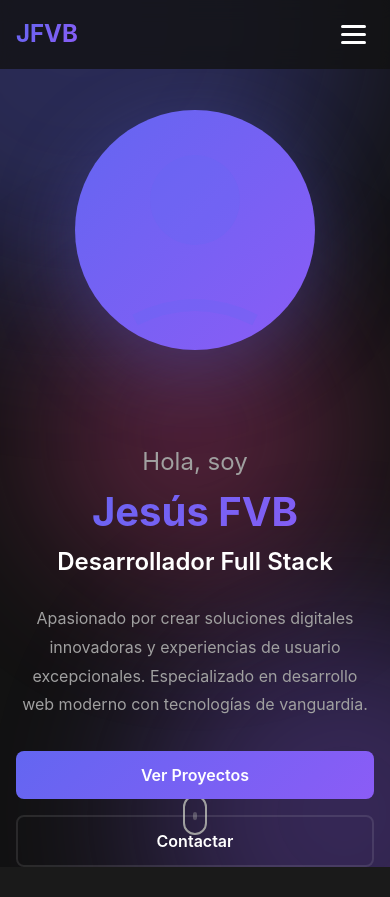
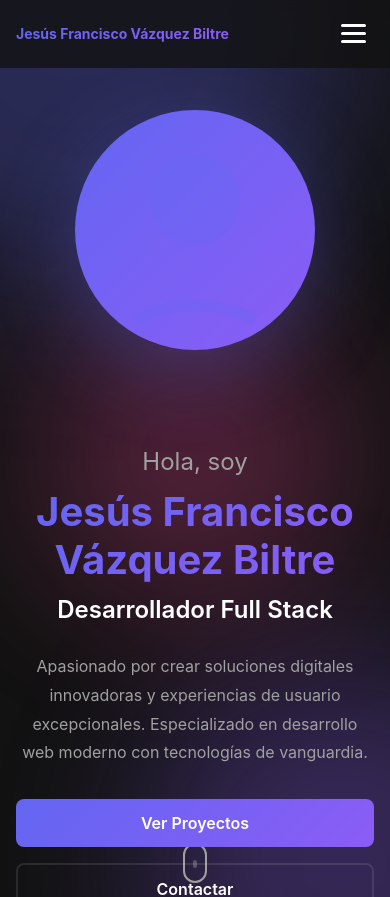
Before and after one commit to jesusfvb/portfolio, a React (Vite) app: page / in a window 390 px wide. Shown: the top 897 px of the page. Built offline with nearby package versions, Linux system fonts and the light colour scheme.

Commit message:
fix(branding): Update name references in the application to full name "Jesús Francisco Vázquez Biltre" and adjust logo styles for better responsiveness

```diff
--- a/src/App.tsx
+++ b/src/App.tsx
@@ -19,7 +19,7 @@ function App() {
       </main>
       <footer className="footer">
         <div className="container">
-          <p>&copy; {new Date().getFullYear()} Jesús FVB. Todos los derechos reservados.</p>
+          <p>&copy; {new Date().getFullYear()} Jesús Francisco Vázquez Biltre. Todos los derechos reservados.</p>
         </div>
       </footer>
     </div>
--- a/src/presentation/components/layout/Header.css
+++ b/src/presentation/components/layout/Header.css
@@ -24,7 +24,7 @@
 }
 
 .logo {
-  font-size: 1.5rem;
+  font-size: 1rem;
   font-weight: 700;
   background: linear-gradient(135deg, var(--primary-color), var(--secondary-color));
   -webkit-background-clip: text;
@@ -32,10 +32,17 @@
   background-clip: text;
   cursor: pointer;
   transition: transform 0.3s ease;
+  white-space: nowrap;
 }
 
 .logo:hover {
-  transform: scale(1.05);
+  transform: scale(1.02);
+}
+
+@media (max-width: 768px) {
+  .logo {
+    font-size: 0.875rem;
+  }
 }
 
 .nav {
--- a/src/presentation/components/layout/Header.tsx
+++ b/src/presentation/components/layout/Header.tsx
@@ -27,7 +27,7 @@ const Header = () => {
       <div className="container">
         <div className="header-content">
           <div className="logo" onClick={() => scrollToSection('hero')}>
-            <span>JFVB</span>
+            <span>Jesús Francisco Vázquez Biltre</span>
           </div>
           <nav className={`nav ${isMobileMenuOpen ? 'open' : ''}`}>
             <a href="#hero" onClick={(e) => { e.preventDefault(); scrollToSection('hero'); }}>Inicio</a>
--- a/src/presentation/components/sections/Hero.tsx
+++ b/src/presentation/components/sections/Hero.tsx
@@ -20,7 +20,7 @@ const Hero = () => {
           <div className="hero-text">
             <h1 className="hero-title">
               <span className="greeting">Hola, soy</span>
-              <span className="name">Jesús FVB</span>
+              <span className="name">Jesús Francisco Vázquez Biltre</span>
               <span className="role">Desarrollador Full Stack</span>
             </h1>
             <p className="hero-description">
```
